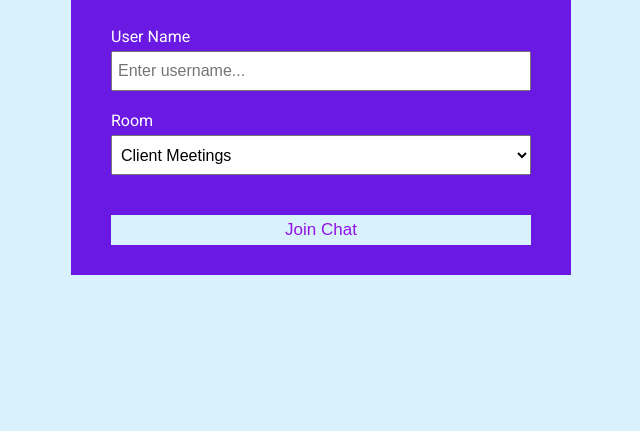
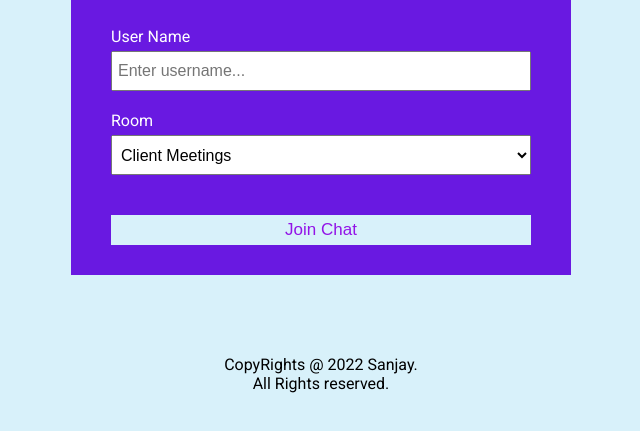
Before and after one commit to sanjayn05022003/sanjay-chat-room, a website: page public/index.html in a window 1280 px wide. Shown: the part 161-592 px from the top of the page, without its empty margins (319-959 px from the left). Drawn offline with Linux system fonts and the light colour scheme.

Commit message:
edit style

```diff
--- a/public/index.html
+++ b/public/index.html
@@ -45,5 +45,6 @@
 				</form>
 			</main>
 		</div>
+		<p style="text-align: center ">CopyRights @ 2022 Sanjay.<br>All Rights reserved.</p>
 	</body>
 </html>
```
